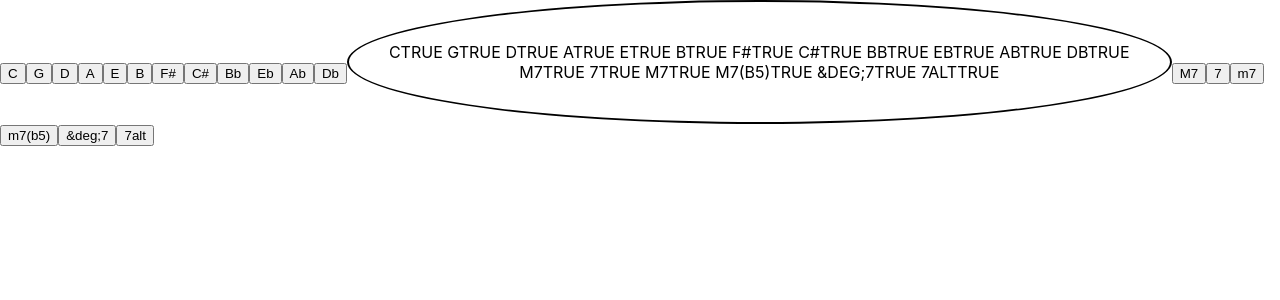
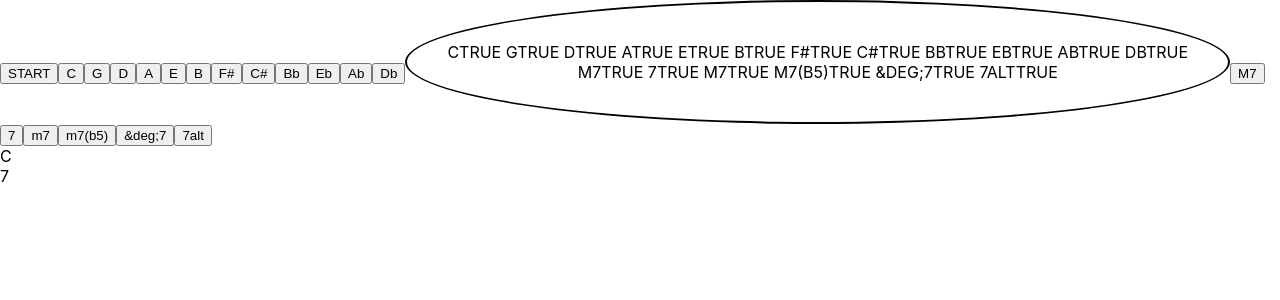
Before and after one commit to JHughesSUTA/keyboard-harmony-practice-tools, a React (Create React App) app: page / in a window 1280 px wide. Shown: the top 300 px of the page. Built offline with nearby package versions, Linux system fonts and the light colour scheme.

Commit message:
randomize key and chord on start button click

```diff
--- a/src/App.js
+++ b/src/App.js
@@ -2,6 +2,7 @@ import { useState } from "react";
 import Chords from "./components/Chords";
 import Display from "./components/Display";
 import Keys from "./components/Keys";
+import StartButton from "./components/StartButton";
 
 function App() {
   const [keyOptions, setKeyOptions] = useState([
@@ -108,6 +109,8 @@ function App() {
     );
   };
 
+  let tempo = 2000;
+
   const toggleSelectedChord = (id) => {
     setChordOptions(
       chordOptions.map((chord) =>
@@ -116,11 +119,30 @@ function App() {
     );
   };
 
+  const updateKeyDisplay = () => {
+    let key = keyOptions[Math.floor(Math.random() * keyOptions.length)];
+    document.querySelector("#key-display").textContent = key.value;
+  };
+
+  const updateChordDisplay = () => {
+    let chord = chordOptions[Math.floor(Math.random() * chordOptions.length)];
+    document.querySelector("#chord-display").textContent = chord.value;
+  };
+
+  const startRandomizer = () => {
+    setInterval(updateKeyDisplay, tempo);
+    setInterval(updateChordDisplay, tempo);
+  }
+
+
   return (
     <div className="container">
+      <StartButton onToggle={startRandomizer} />
       <Keys onToggle={toggleSelectedKey} keys={keyOptions} />
       <Display value="c" keyOptions={keyOptions} chordOptions={chordOptions} />
       <Chords onToggle={toggleSelectedChord} chords={chordOptions} />
+      <div id="key-display">C</div>
+      <div id="chord-display">7</div>
     </div>
   );
 }
--- /dev/null
+++ b/src/components/StartButton.js
@@ -0,0 +1,5 @@
+const StartButton = ({ onToggle }) => {
+  return <button onClick={ onToggle }>START</button>;
+};
+
+export default StartButton;
```
Also changed, not shown: src/components/Chords.js (+0 -8 lines).
